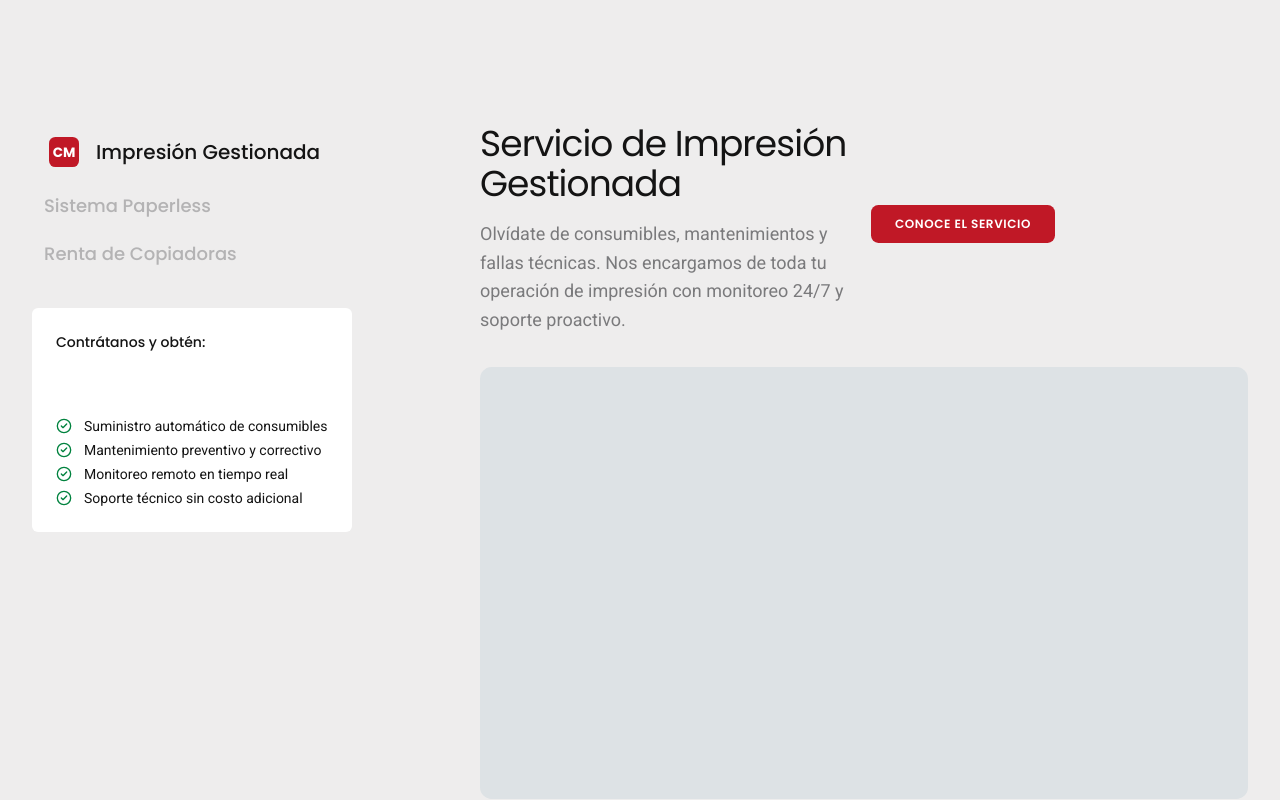
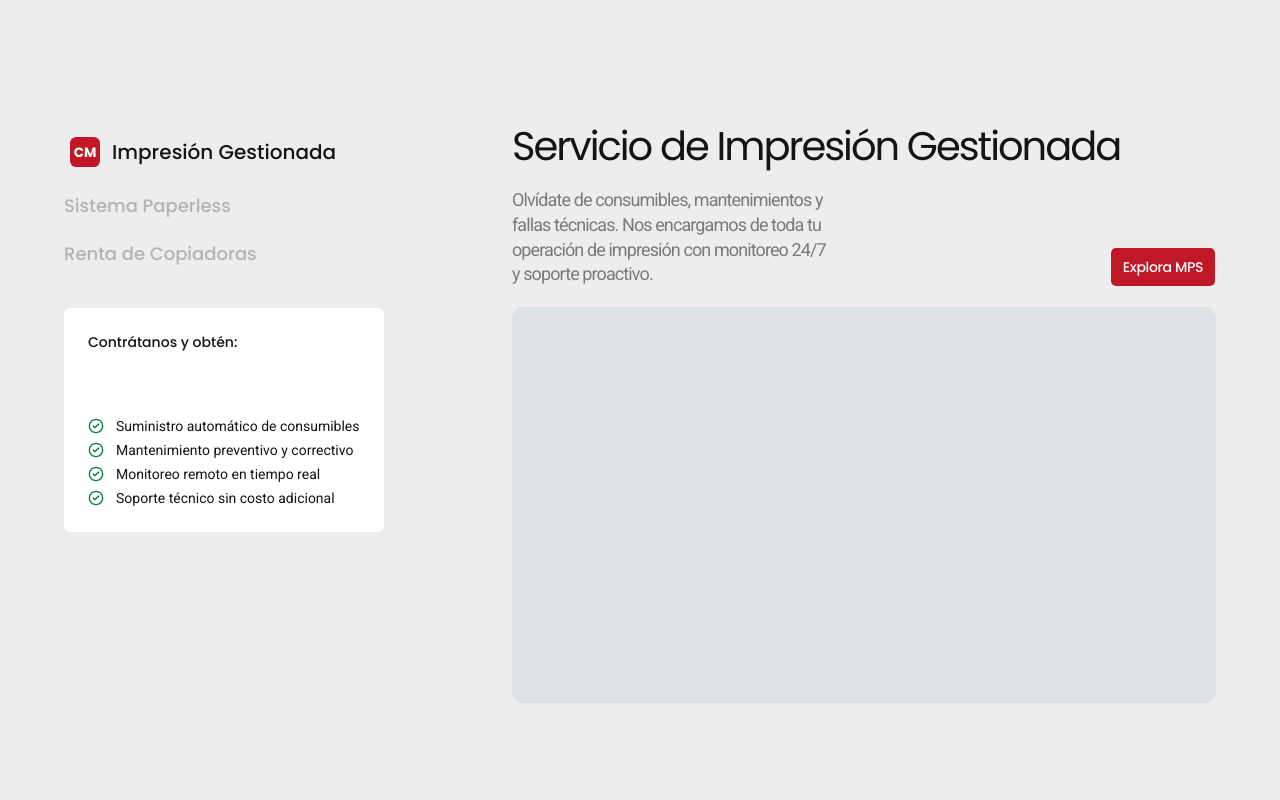
Before and after one commit to pablocrramos/cmmty-landing-page, a Next.js app: page / in a window 1280 px wide. Shown: the part 920-1720 px from the top of the page. Built offline with nearby package versions, Linux system fonts and the light colour scheme.

Commit message:
layout changes

```diff
--- a/src/components/molecules/ServiceBlock.tsx
+++ b/src/components/molecules/ServiceBlock.tsx
@@ -4,19 +4,23 @@ import type { Service } from "@/lib/services-data";
 export function ServiceBlock({ service }: { service: Service }) {
   return (
     <div>
-      <div className="flex items-start justify-between gap-4">
-        <div className="max-w-xl">
-          <h1 className="text-4xl font-normal">{service.heading}</h1>
-          <div className="flex">
-            <p className="text-muted-foreground mt-4">{service.description}</p>
-            <Button size="sm" className="shrink-0">
-              {service.ctaLabel}
-            </Button>
+      <div className="flex w-full items-start justify-between gap-4">
+        <div>
+          <h1 className="font-heading text-4xl font-normal tracking-tighter md:text-[2.5rem]">
+            {service.heading}
+          </h1>
+          <div className="flex flex-col gap-6 md:flex-row md:justify-between">
+            <p className="text-muted-foreground mt-5 w-[45%] text-lg leading-snug tracking-tighter font-stretch-normal">
+              {service.description}
+            </p>
+            <div className="flex items-end">
+              <Button size="sm">{service.ctaLabel}</Button>
+            </div>
           </div>
         </div>
       </div>
       {/* Image placeholder */}
-      <div className="bg-muted mt-8 aspect-video w-full rounded-xl" />
+      <div className="bg-muted mt-5 aspect-video w-full rounded-xl" />
     </div>
   );
 }
--- a/src/components/molecules/ServiceNav.tsx
+++ b/src/components/molecules/ServiceNav.tsx
@@ -22,13 +22,13 @@ export function ServiceNav({
                 type="button"
                 onClick={() => onSelect(service.id)}
                 className={cn(
-                  "font-heading flex items-center gap-3 rounded-lg px-3 py-2 text-left text-lg transition-colors",
+                  "font-heading flex items-center gap-3 rounded-lg py-2 text-left text-lg transition-colors",
                   isActive
                     ? "text-foreground font-bold"
                     : "text-muted-foreground/50 hover:text-muted-foreground font-medium",
                 )}
               >
-                {isActive && <LogoStandAlone className="scale-75" />}
+                {isActive && <LogoStandAlone className="scale-75 pr-2" />}
                 {!isActive && <span>{service.label}</span>}
               </button>
               {isActive && (
--- a/src/components/sections/ServicesShowcase.tsx
+++ b/src/components/sections/ServicesShowcase.tsx
@@ -47,7 +47,7 @@ export function ServicesShowcase() {
 
   return (
     <section id="servicios" className="bg-accent px-4 py-20 lg:px-8 lg:py-36">
-      <div className="mx-auto max-w-7xl">
+      <div className="mx-auto max-w-6xl">
         {/* Mobile: tabs */}
         <div className="mb-8 flex gap-2 overflow-x-auto lg:hidden">
           {services.map((service) => (
--- a/src/components/ui/button.tsx
+++ b/src/components/ui/button.tsx
@@ -6,7 +6,7 @@ import { cva, type VariantProps } from "class-variance-authority";
 import { cn } from "@/lib/utils";
 
 const buttonVariants = cva(
-  "group/button inline-flex shrink-0 cursor-pointer items-center justify-center rounded-lg border border-transparent bg-clip-padding font-heading text-sm font-semibold uppercase tracking-wider whitespace-nowrap transition-all duration-200 outline-none select-none focus-visible:border-ring focus-visible:ring-3 focus-visible:ring-ring/50 active:not-aria-[haspopup]:translate-y-px disabled:pointer-events-none disabled:opacity-50 [&_svg]:pointer-events-none [&_svg]:shrink-0 [&_svg:not([class*='size-'])]:size-4",
+  "group/button inline-flex shrink-0 cursor-pointer items-center justify-center rounded-[0.38rem] border border-transparent bg-clip-padding font-heading text-sm font-medium tracking-tight whitespace-nowrap transition-all duration-200 outline-none select-none focus-visible:border-ring focus-visible:ring-3 focus-visible:ring-ring/50 active:not-aria-[haspopup]:translate-y-px disabled:pointer-events-none disabled:opacity-50 [&_svg]:pointer-events-none [&_svg]:shrink-0 [&_svg:not([class*='size-'])]:size-4",
   {
     variants: {
       variant: {
@@ -21,7 +21,7 @@ const buttonVariants = cva(
       },
       size: {
         default: "h-14 gap-2 px-10",
-        sm: "h-10 gap-1.5 px-6 text-xs",
+        sm: "h-10 gap-1.5 px-3 text-[0.875rem]",
         lg: "h-16 gap-2.5 px-12 text-base",
         icon: "size-14",
       },
--- a/src/lib/services-data.ts
+++ b/src/lib/services-data.ts
@@ -20,7 +20,7 @@ export const services: Service[] = [
       "Monitoreo remoto en tiempo real",
       "Soporte técnico sin costo adicional",
     ],
-    ctaLabel: "Conoce el servicio",
+    ctaLabel: "Explora MPS",
   },
   {
     id: "paperless",
@@ -34,7 +34,7 @@ export const services: Service[] = [
       "Acceso remoto seguro",
       "Trazabilidad completa de documentos",
     ],
-    ctaLabel: "Conoce la solución",
+    ctaLabel: "Explora Paperless",
   },
   {
     id: "multifuncionales",
@@ -48,6 +48,6 @@ export const services: Service[] = [
       "Instalación y configuración incluida",
       "Soporte técnico garantizado",
     ],
-    ctaLabel: "Ver equipos disponibles",
+    ctaLabel: "Explora Equipos",
   },
 ];
```
